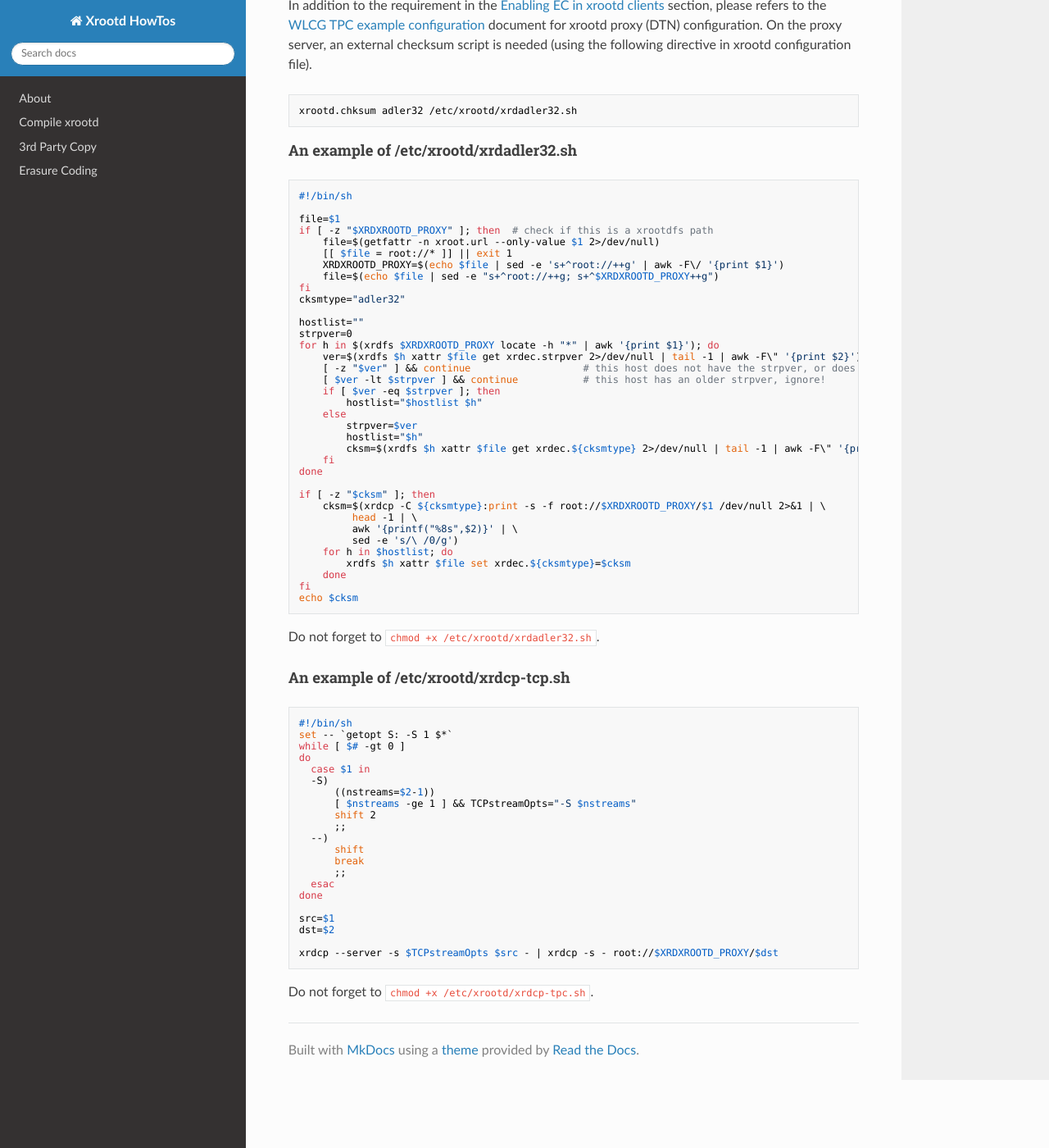
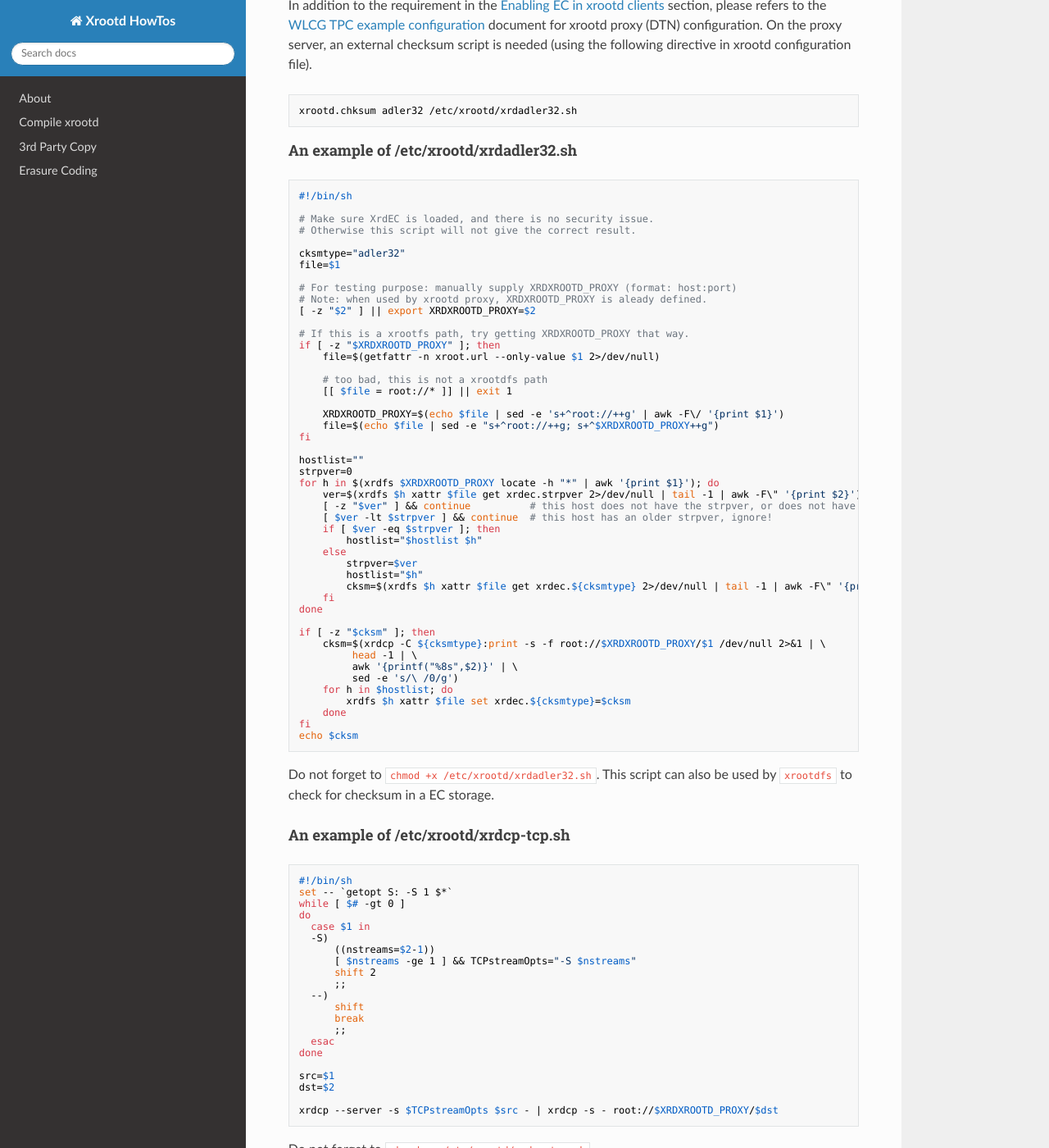
Before and after one commit to xrootd/howto, an MkDocs documentation site: the page built from docs/ec/config.md, in a window 1280 px wide and 1400 px high, scrolled down 1032 px. Shown: the whole window at 82% size. Built offline with MkDocs 1.6.1, drawn with Linux system fonts in a browser that asks for light colours; nearby versions of some CDN libraries.

Commit message:
update checksum script

````diff
--- a/docs/ec/config.md
+++ b/docs/ec/config.md
@@ -54,21 +54,33 @@ xrootd.chksum adler32 /etc/xrootd/xrdadler32.sh
 ```
 #!/bin/sh
 
+# Make sure XrdEC is loaded, and there is no security issue.
+# Otherwise this script will not give the correct result.
+
+cksmtype="adler32"
 file=$1
-if [ -z "$XRDXROOTD_PROXY" ]; then  # check if this is a xrootdfs path
+
+# For testing purpose: manually supply XRDXROOTD_PROXY (format: host:port)
+# Note: when used by xrootd proxy, XRDXROOTD_PROXY is aleady defined.
+[ -z "$2" ] || export XRDXROOTD_PROXY=$2
+
+# If this is a xrootfs path, try getting XRDXROOTD_PROXY that way.
+if [ -z "$XRDXROOTD_PROXY" ]; then
     file=$(getfattr -n xroot.url --only-value $1 2>/dev/null)
+
+    # too bad, this is not a xrootdfs path
     [[ $file = root://* ]] || exit 1
+
     XRDXROOTD_PROXY=$(echo $file | sed -e 's+^root://++g' | awk -F\/ '{print $1}')
     file=$(echo $file | sed -e "s+^root://++g; s+^$XRDXROOTD_PROXY++g")
 fi
-cksmtype="adler32"
 
 hostlist=""
 strpver=0
 for h in $(xrdfs $XRDXROOTD_PROXY locate -h "*" | awk '{print $1}'); do
     ver=$(xrdfs $h xattr $file get xrdec.strpver 2>/dev/null | tail -1 | awk -F\" '{print $2}')
-    [ -z "$ver" ] && continue                   # this host does not have the strpver, or does not have the file
-    [ $ver -lt $strpver ] && continue           # this host has an older strpver, ignore!
+    [ -z "$ver" ] && continue          # this host does not have the strpver, or does not have the file
+    [ $ver -lt $strpver ] && continue  # this host has an older strpver, ignore!
     if [ $ver -eq $strpver ]; then
         hostlist="$hostlist $h"
     else
@@ -89,7 +101,8 @@ if [ -z "$cksm" ]; then
 fi
 echo $cksm
 ```
-Do not forget to `chmod +x /etc/xrootd/xrdadler32.sh`.
+Do not forget to `chmod +x /etc/xrootd/xrdadler32.sh`. This script can also be used by
+`xrootdfs` to check for checksum in a EC storage.
 
 #### An example of **/etc/xrootd/xrdcp-tcp.sh**
 
````
